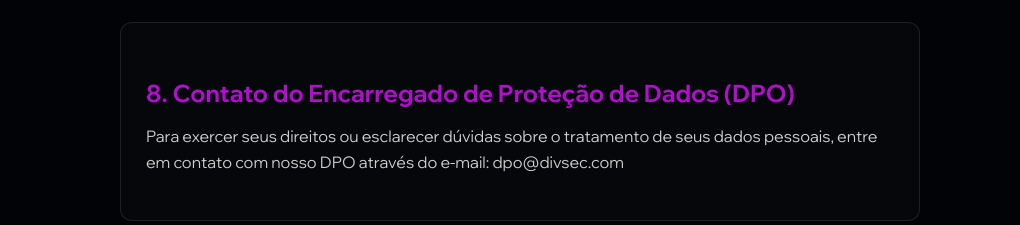
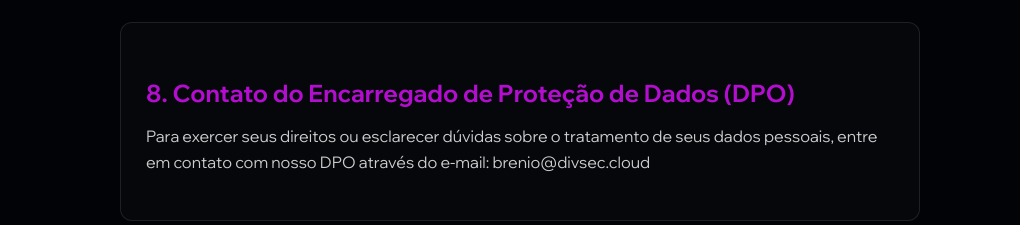
Before and after one commit to brenio55/divsec, a React (Vite) app: page /privacy in a window 1280 px wide. Shown: the part 2960-3185 px from the top of the page, without its empty margins (120-1140 px from the left). Built offline with nearby package versions, Linux system fonts and the light colour scheme.

Commit message:
fix: fixed dpo email

```diff
--- a/src/pages/main/PrivacyPolicy.jsx
+++ b/src/pages/main/PrivacyPolicy.jsx
@@ -81,7 +81,7 @@ function PrivacyPolicy() {
         },
         {
             title: "8. Contato do Encarregado de Proteção de Dados (DPO)",
-            content: "Para exercer seus direitos ou esclarecer dúvidas sobre o tratamento de seus dados pessoais, entre em contato com nosso DPO através do e-mail: dpo@divsec.com",
+            content: "Para exercer seus direitos ou esclarecer dúvidas sobre o tratamento de seus dados pessoais, entre em contato com nosso DPO através do e-mail: brenio@divsec.cloud",
             list: null
         },
         {
@@ -164,7 +164,7 @@ function PrivacyPolicy() {
         },
         {
             title: "8. Data Protection Officer (DPO) Contact",
-            content: "To exercise your rights or clarify doubts about the processing of your personal data, contact our DPO through email: dpo@divsec.com",
+            content: "To exercise your rights or clarify doubts about the processing of your personal data, contact our DPO through email: brenio@divsec.cloud",
             list: null
         },
         {
```
